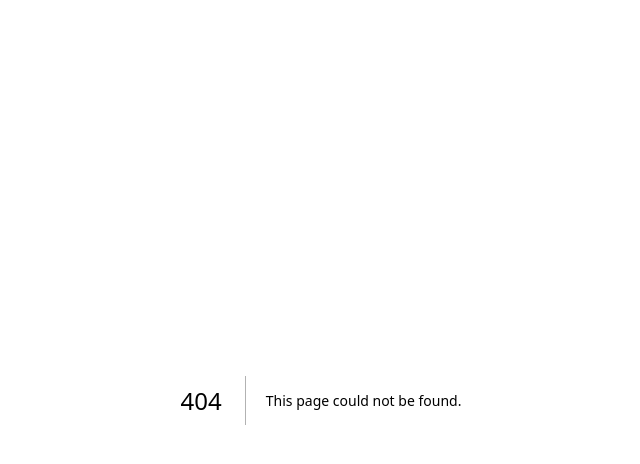
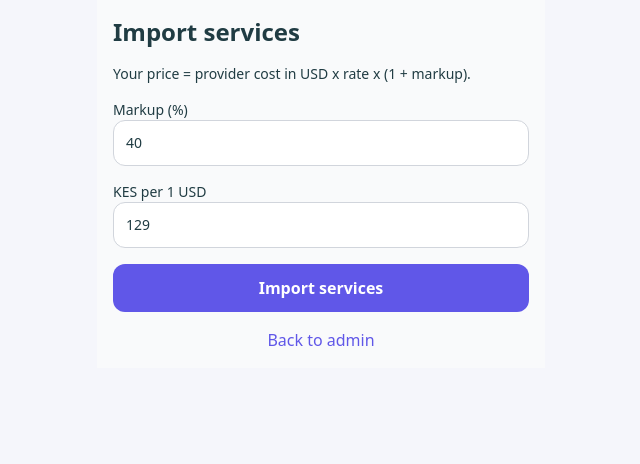
Before and after one commit to fredrickpaul/Difft, a Next.js app: page /admin/import in a window 1280 px wide. Before the commit this address had no page. Shown: the top 464 px of the page, without its empty margins (319-959 px from the left). Built offline with nearby package versions, Linux system fonts and the light colour scheme.

Commit message:
Add ImportPage component for service import functionality

```diff
--- /dev/null
+++ b/app/admin/import/page.tsx
@@ -0,0 +1,103 @@
+"use client";
+
+import { useState } from "react";
+import Link from "next/link";
+import { createClient, type SupabaseClient } from "@supabase/supabase-js";
+
+let client: SupabaseClient | null = null;
+function getSupabase() {
+  if (!client) {
+    client = createClient(
+      process.env.NEXT_PUBLIC_SUPABASE_URL!,
+      (process.env.NEXT_PUBLIC_SUPABASE_ANON_KEY ??
+        process.env.NEXT_PUBLIC_SUPABASE_PUBLISHABLE_KEY)!
+    );
+  }
+  return client;
+}
+
+export default function ImportPage() {
+  const [markup, setMarkup] = useState("40");
+  const [rate, setRate] = useState("129");
+  const [busy, setBusy] = useState(false);
+  const [msg, setMsg] = useState("");
+
+  async function run() {
+    if (
+      !window.confirm(
+        "Import the provider's services? Prices of services imported before will be recalculated."
+      )
+    ) {
+      return;
+    }
+    setBusy(true);
+    setMsg("Importing... this can take a minute.");
+    const { data } = await getSupabase().auth.getSession();
+    const token = data?.session?.access_token;
+    if (!token) {
+      setBusy(false);
+      setMsg("Please log in first at /login.");
+      return;
+    }
+    const res = await fetch("/api/admin/import-services", {
+      method: "POST",
+      headers: {
+        "Content-Type": "application/json",
+        Authorization: `Bearer ${token}`,
+      },
+      body: JSON.stringify({ markupPercent: markup, usdToKes: rate }),
+    });
+    const out = await res.json();
+    setBusy(false);
+    if (!res.ok) {
+      setMsg(`${out.error ?? "Import failed."} ${out.detail ?? ""}`);
+      return;
+    }
+    setMsg(`Done. ${out.imported} services imported, ${out.skipped} skipped.`);
+  }
+
+  const box =
+    "w-full rounded-xl border border-gray-300 bg-white p-3 text-[#203C43]";
+
+  return (
+    <main className="mx-auto max-w-md space-y-4 bg-gray-50 p-4">
+      <h1 className="text-2xl font-bold text-[#203C43]">Import services</h1>
+      <p className="text-sm text-[#203C43]">
+        Your price = provider cost in USD x rate x (1 + markup).
+      </p>
+
+      <label className="block text-sm text-[#203C43]">
+        Markup (%)
+        <input
+          className={box}
+          type="number"
+          value={markup}
+          onChange={(e) => setMarkup(e.target.value)}
+        />
+      </label>
+      <label className="block text-sm text-[#203C43]">
+        KES per 1 USD
+        <input
+          className={box}
+          type="number"
+          value={rate}
+          onChange={(e) => setRate(e.target.value)}
+        />
+      </label>
+
+      <button
+        onClick={run}
+        disabled={busy}
+        className="w-full rounded-xl bg-[#6057E8] p-3 font-semibold text-white disabled:opacity-50"
+      >
+        {busy ? "Importing..." : "Import services"}
+      </button>
+
+      {msg && <p className="text-sm text-[#203C43]">{msg}</p>}
+
+      <Link href="/admin" className="block text-center text-[#6057E8]">
+        Back to admin
+      </Link>
+    </main>
+  );
+}
```
